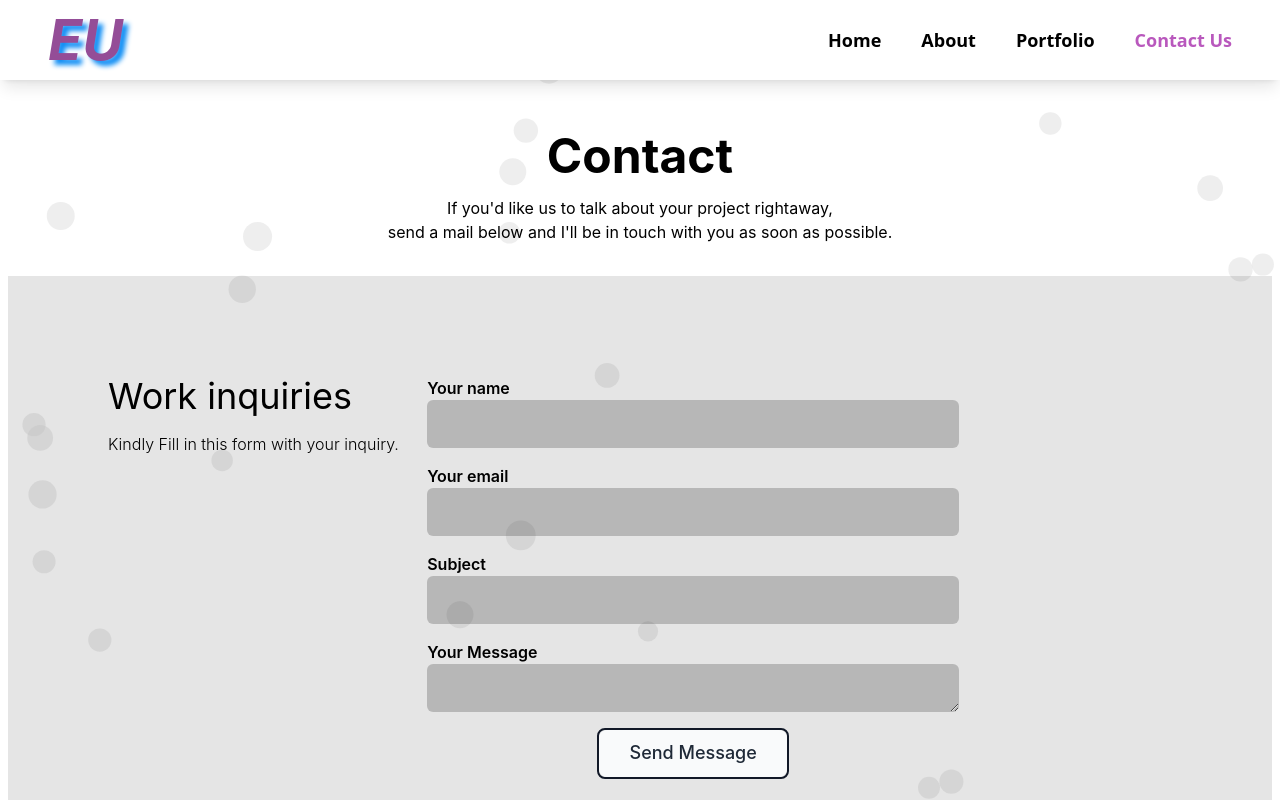
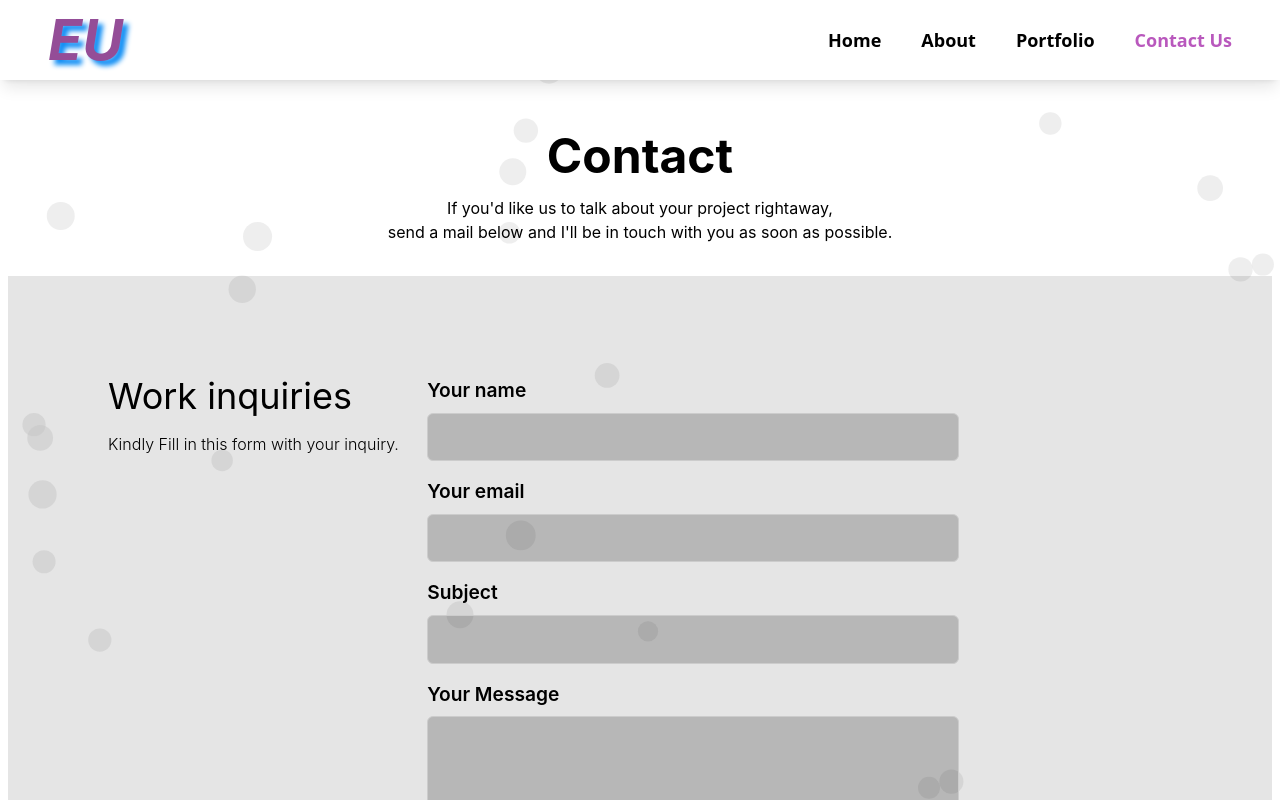
Before and after one commit to uezekiel-mufin/nextportfolio, a Next.js app: page /contact in a window 1280 px wide. Shown: the top 800 px of the page. Built offline with nearby package versions, Linux system fonts and the light colour scheme.

Commit message:
Add email message feature

```diff
--- a/pages/contact/index.jsx
+++ b/pages/contact/index.jsx
@@ -31,7 +31,15 @@ const Contact = () => {
 
 	const sendEmail = (e) => {
 		e.preventDefault();
-		emailjs.sendForm(process.env.REACT_APP_EMAILJS_SERVICE_ID, process.env.REACT_APP_EMAILJS_TEMPLATE_ID, form.current, process.env.REACT_APP_EMAILJS_PROJECT_ID);
+		console.log(process.env.NEXT_PUBLIC_EMAILJS_SERVICE_ID, process.env.NEXT_PUBLIC_EMAILJS_TEMPLATE_ID, process.env.NEXT_PUBLIC_EMAILJS_PUBLIC_KEY);
+		emailjs.sendForm(process.env.NEXT_PUBLIC_EMAILJS_SERVICE_ID, process.env.NEXT_PUBLIC_EMAILJS_TEMPLATE_ID, form.current, process.env.NEXT_PUBLIC_EMAILJS_PUBLIC_KEY).then(
+			(response) => {
+				toast.success('Message sent successfully');
+			},
+			(err) => {
+				toast.error('Message not sent');
+			}
+		);
 		e.target.reset();
 	};
 	return (
@@ -50,32 +58,31 @@ const Contact = () => {
 				<div className='col-start-2  row-span-full'>
 					<form className='flex flex-col gap-[1rem]' onSubmit={(handleSubmit(regForm), sendEmail)} ref={form}>
 						<div className='flex flex-col '>
-							<label htmlFor='name' className='text-base font-semibold'>
+							<label htmlFor='name' className='  font-semibold'>
 								Your name
 							</label>
-							<input type='text' id='name' name='from_name' className='w-7/10 rounded-md input bg-[rgba(0,0,0,0.2)] px-[10px]' />
+							<input type='text' id='name' name='from_name' className='w-7/10 rounded-md  bg-[rgba(0,0,0,0.2)] px-[10px]' />
 						</div>
 						<div className='flex flex-col '>
-							<label htmlFor='email' className='text-base font-semibold '>
+							<label htmlFor='email' className=' font-semibold '>
 								Your email
 							</label>
-							<input type='email' id='email' name='from_email' className='w-7/10 rounded-md input bg-[rgba(0,0,0,0.2)] px-[10px]' />
+							<input type='email' id='email' name='from_email' className='w-7/10 rounded-md  bg-[rgba(0,0,0,0.2)] px-[10px]' />
 						</div>
 						<div className='flex flex-col '>
-							<label htmlFor='subject' className='text-base font-semibold '>
+							<label htmlFor='subject' className=' font-semibold '>
 								Subject
 							</label>
-							<input type='text' id='subject' name='from_subject' className='w-7/10 rounded-md input bg-[rgba(0,0,0,0.2)] px-[10px]' />
+							<input type='text' id='subject' name='from_subject' className='w-7/10 rounded-md bg-[rgba(0,0,0,0.2)] px-[10px]' />
 						</div>
 						<div className='flex flex-col '>
-							<label htmlFor='message' className='text-base font-semibold '>
+							<label htmlFor='message' className=' font-semibold '>
 								Your Message
 							</label>
-							<textarea type='text' id='message' rows={6} name='message' className='w-7/10 rounded-md input bg-[rgba(0,0,0,0.2)] px-[10px]' />
+							<textarea type='text' id='message' rows={6} name='message' className='w-7/10 rounded-md bg-[rgba(0,0,0,0.2)] px-[10px]' />
 						</div>
-						<button type='submit'>
-							<SubmitBtn />
-						</button>
+
+						<SubmitBtn onClick={() => (handleSubmit(regForm), sendEmail)} />
 					</form>
 				</div>
 			</div>
--- a/public/components/Buttons/submit.jsx
+++ b/public/components/Buttons/submit.jsx
@@ -1,15 +1,15 @@
 import React from 'react';
 
-const SubmitBtn = () => {
+const SubmitBtn = ({ onClick }) => {
 	return (
-		<a className='relative inline-block text-lg group w-48'>
+		<button type='submit' onClick={onClick} className='relative inline-block text-lg group w-48'>
 			<span className='relative z-10 block px-5 py-3 overflow-hidden font-medium leading-tight text-gray-800 transition-colors duration-300 ease-out border-2 border-gray-900 rounded-lg group-hover:text-white'>
 				<span className='absolute inset-0  h-full px-5 py-3 rounded-lg bg-gray-50'></span>
 				<span className='absolute left-0 w-full h-48 -ml-2 transition-all duration-300 origin-top-right -rotate-90 -translate-x-full translate-y-12 bg-gray-900 group-hover:-rotate-180 ease'></span>
 				<span className='relative'>Send Message</span>
 			</span>
 			<span className='absolute bottom-0 right-0 h-12 -mb-1 -mr-1 transition-all duration-200 ease-linear bg-gray-900 rounded-lg group-hover:mb-0 group-hover:mr-0' data-rounded='rounded-lg'></span>
-		</a>
+		</button>
 	);
 };
 
--- a/styles/globals.css
+++ b/styles/globals.css
@@ -92,3 +92,22 @@ a {
 	animation-duration: 2s; /* changed from 1s to 5s */
 	animation-fill-mode: both;
 }
+
+input,
+textarea {
+	border: 1px solid #ccc;
+	border-radius: 3px;
+	padding: 0.7rem;
+}
+
+input:focus,
+textarea:focus {
+	outline: none;
+	border-color: #719ece;
+}
+
+label {
+	display: block;
+	font-size: 1.2rem;
+	margin-bottom: 0.5rem;
+}
```
Also changed, not shown: 1 other file (tests, documents, lock files or other folders).
